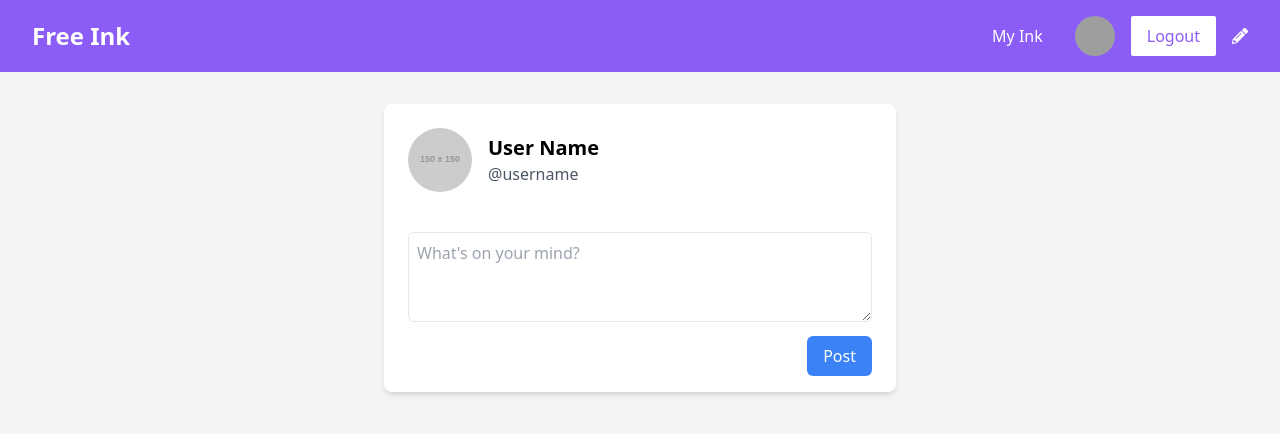
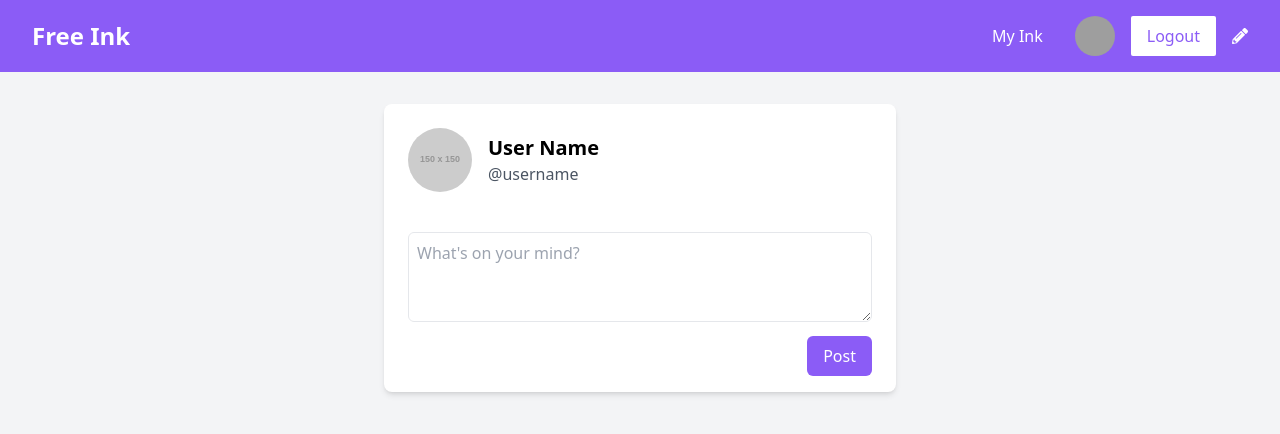
Before and after one commit to jeyemPF/feel-ink-frontend, a React (Vite) app: page /profile in a window 1280 px wide. Shown: the top 434 px of the page. Built offline with nearby package versions, Linux system fonts and the light colour scheme; grey boxes are pictures that could not be loaded.

Commit message:
update my profile

```diff
--- a/src/pages/home/MyProfile.jsx
+++ b/src/pages/home/MyProfile.jsx
@@ -42,7 +42,7 @@ const Profile = () => {
           <div className="flex justify-end mt-2">
             <button
               type="submit"
-              className="bg-blue-500 text-white py-2 px-4 rounded-md hover:bg-blue-600 focus:outline-none"
+              className="bg-violet-500 text-white py-2 px-4 rounded-md hover:bg-violet-600 focus:outline-none"
             >
               Post
             </button>
```
